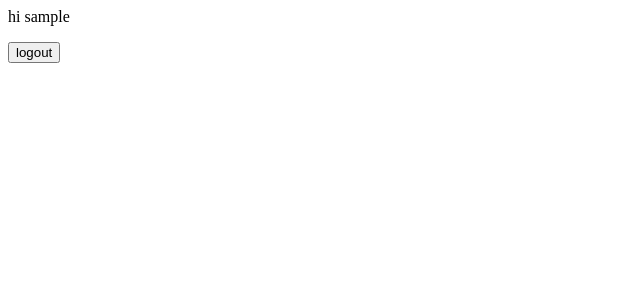
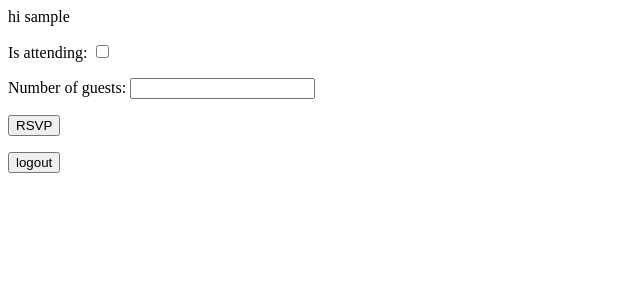
Before and after one commit to toolness/jessandadrian.us, a Django app: template jess/templates/jess/home.html in a window 1280 px wide. Shown: the top 300 px of the page, without its empty margins (0-640 px from the left). Run offline with Django 3.2, Linux system fonts and the light colour scheme; the template is opened without the code that fills it: values that come from a table or form of the project are taken from there, others are empty; the visitor is signed in with stand-in values (Sample User, id 1).

Commit message:
added RSVP form for logged-in users.

```diff
--- a/jess/templates/jess/home.html
+++ b/jess/templates/jess/home.html
@@ -8,6 +8,12 @@
 
 {% if user.is_authenticated %}
 <p>hi {{ user }}</p>
+
+<form method="post" autocomplete="off">
+  {% csrf_token %}
+  {{ rsvp_form.as_p }}
+  <input type="submit" value="RSVP">
+</form>
 
 <form method="post" action="{% url 'logout' %}">
   {% csrf_token %}
--- a/jess/views.py
+++ b/jess/views.py
@@ -1,3 +1,4 @@
+from django import forms
 from django.shortcuts import render, redirect
 from django.contrib import messages
 from django.contrib import auth
@@ -6,8 +7,25 @@ from .models import RSVP
 
 # Create your views here.
 
+class RSVPForm(forms.ModelForm):
+    class Meta:
+        model = RSVP
+        fields = ['is_attending', 'number_of_guests']
+
 def home(request):
-    return render(request, 'jess/home.html')
+    context = {}
+    if request.user.is_authenticated():
+        rsvp = request.user.rsvp
+        if request.method == 'POST':
+            rsvp_form = RSVPForm(request.POST, instance=rsvp)
+            if rsvp_form.is_valid():
+                messages.success(request, 'RSVP updated! Thanks, buddy.')
+                rsvp_form.save()
+                return redirect('home')
+        else:
+            rsvp_form = RSVPForm(instance=rsvp)
+        context['rsvp_form'] = rsvp_form
+    return render(request, 'jess/home.html', context)
 
 def login(request):
     if request.method == 'POST':
```
